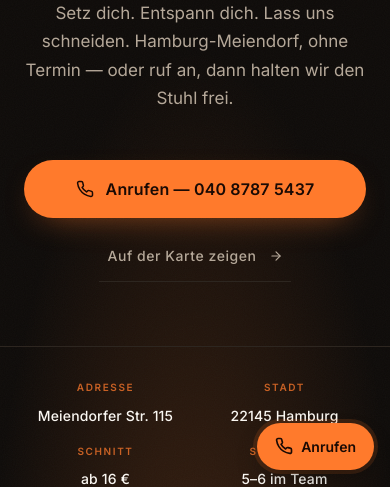
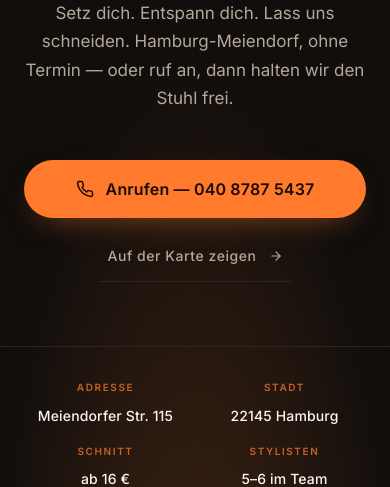
Before and after one commit to powerpeejay/habibi, a website: page index.html in a window 390 px wide. Shown: the part 358-845 px from the top of the page. Drawn offline with Linux system fonts and the light colour scheme.

Commit message:
Remove mobile floating Anrufen-CTA
Inhaber-Wunsch — die im Hero+Footer vorhandenen Anrufen-Buttons + Topbar-Phone-Link
reichen aus. Entfernt: `.sticky-cta` block in HTML + zugehörige CSS-Section.

```diff
--- a/css/main.css
+++ b/css/main.css
@@ -790,31 +790,7 @@ p {
 
 .icon { flex-shrink: 0; }
 
-/* ---------- 14. Sticky Mobile CTA ----------------------------------------- */
-.sticky-cta {
-  position: fixed;
-  bottom: calc(env(safe-area-inset-bottom, 0px) + 16px);
-  right: 16px;
-  z-index: 60;
-  display: none;
-  align-items: center;
-  gap: var(--space-2);
-  padding: 12px 18px;
-  background: var(--color-accent);
-  color: #1a0a04;
-  font-family: var(--font-body);
-  font-weight: 600;
-  font-size: 14px;
-  border-radius: var(--radius-pill);
-  box-shadow: 0 12px 28px -8px rgba(0, 0, 0, 0.4), 0 0 0 4px rgba(255, 122, 44, 0.15);
-  transition: transform var(--transition), background-color var(--transition);
-}
-.sticky-cta:hover { background: var(--color-accent-hover); transform: translateY(-1px); }
-@media (max-width: 767px) {
-  .sticky-cta { display: inline-flex; }
-}
-
-/* ---------- 15. Responsive Adjustments ------------------------------------ */
+/* ---------- 14. Responsive Adjustments ------------------------------------ */
 @media (max-width: 767px) {
   .hero-meta { gap: var(--space-4); }
   .hero-ctas { gap: var(--space-3); flex-direction: column; align-items: stretch; }
--- a/index.html
+++ b/index.html
@@ -305,12 +305,6 @@
     </div>
   </footer>
 
-  <!-- Mobile sticky CTA -->
-  <a class="sticky-cta" href="tel:+4940 8787 5437" aria-label="Anrufen — 040 8787 5437">
-    <svg class="icon" width="18" height="18" viewBox="0 0 24 24" fill="none" stroke="currentColor" stroke-width="2.2" stroke-linecap="round" stroke-linejoin="round" aria-hidden="true"><path d="M22 16.92v3a2 2 0 0 1-2.18 2 19.79 19.79 0 0 1-8.63-3.07 19.5 19.5 0 0 1-6-6 19.79 19.79 0 0 1-3.07-8.67A2 2 0 0 1 4.11 2h3a2 2 0 0 1 2 1.72 12.84 12.84 0 0 0 .7 2.81 2 2 0 0 1-.45 2.11L8.09 9.91a16 16 0 0 0 6 6l1.27-1.27a2 2 0 0 1 2.11-.45 12.84 12.84 0 0 0 2.81.7A2 2 0 0 1 22 16.92z"/></svg>
-    <span>Anrufen</span>
-  </a>
-
   <script src="/js/main.js" defer></script>
 </body>
 </html>
```
